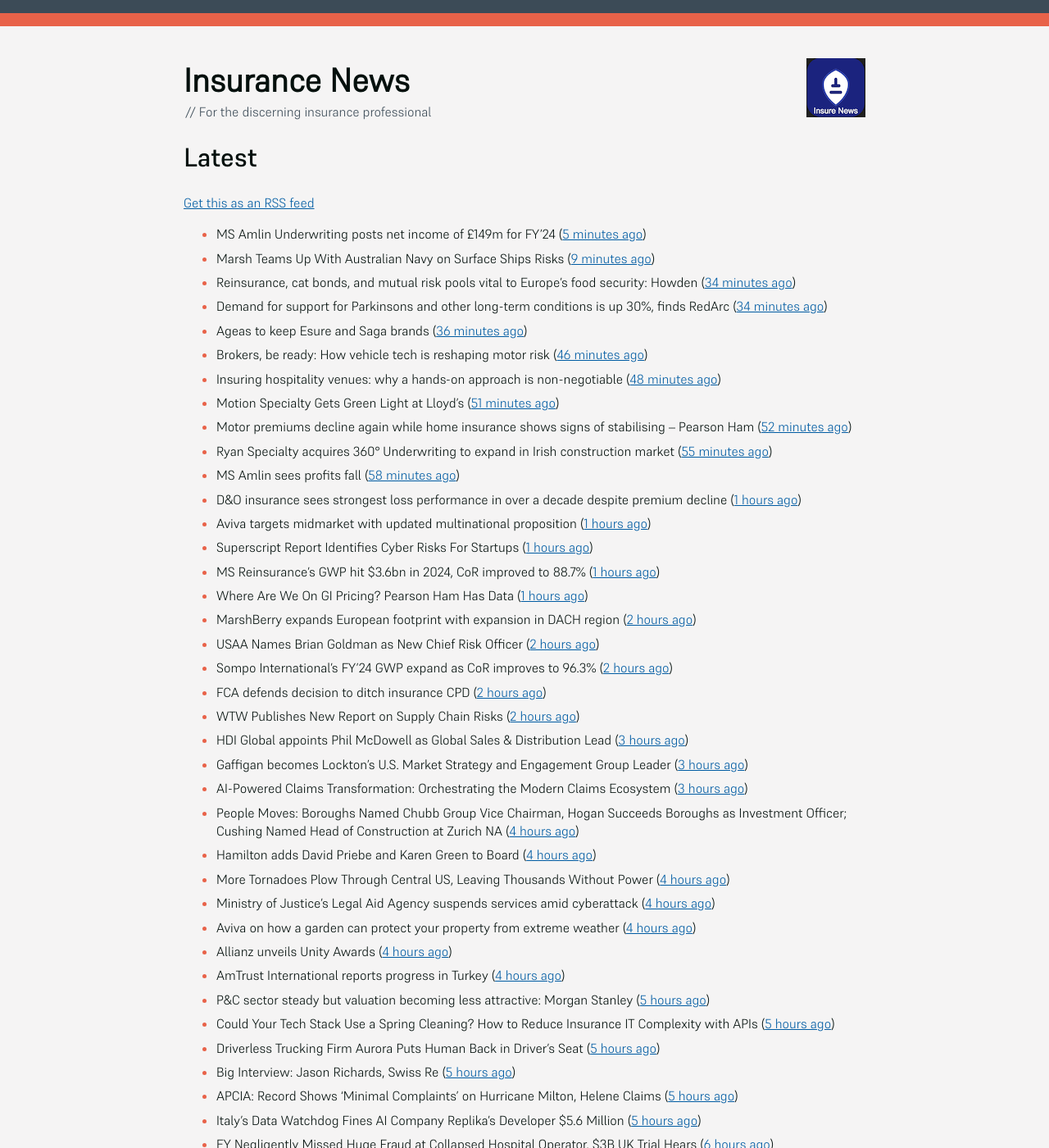
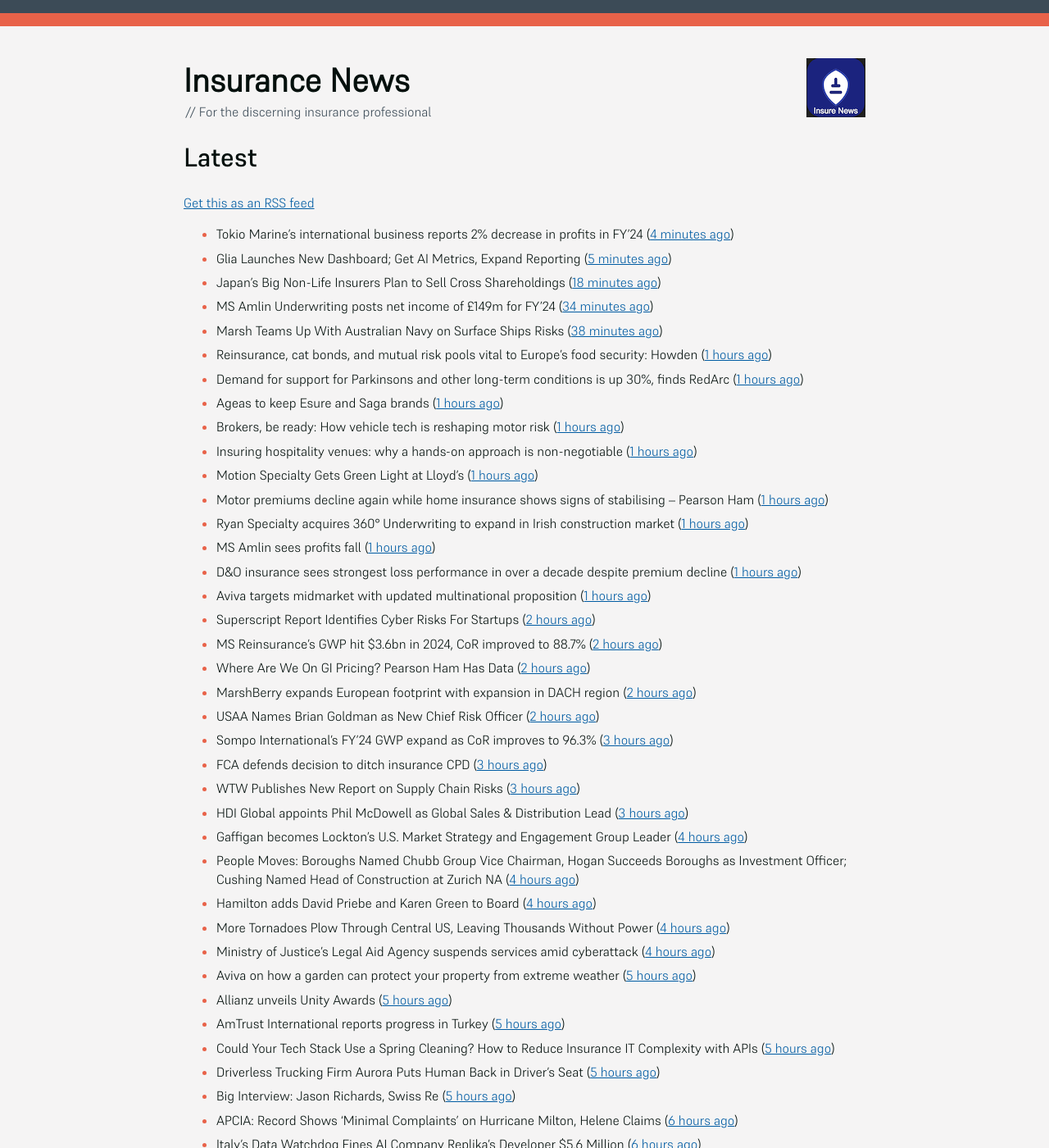
Before and after one commit to mat-0/feeds.thechels.uk, a Jekyll site: the page built from index.md, in a window 1280 px wide and 1400 px high. Shown: the whole window at 82% size. Built offline with Jekyll 4.4.1, drawn with Linux system fonts in a browser that asks for light colours; some of the changed text lies outside the part shown.

Commit message:
New Feed

```diff
--- a/index.md
+++ b/index.md
@@ -8,43 +8,44 @@ description: Latest Updates
 [Get this as an RSS feed](/feed.rss)
 
 <!-- news_marker starts -->
-- MS Amlin Underwriting posts net income of £149m for FY’24 ([5 minutes ago](https://www.reinsurancene.ws/ms-amlin-underwriting-posts-net-income-of-149m-for-fy24/))
-- Marsh Teams Up With Australian Navy on Surface Ships Risks ([9 minutes ago](https://insurance-edge.net/2025/05/20/marsh-teams-up-with-australian-navy-on-surface-ships-risks/))
-- Reinsurance, cat bonds, and mutual risk pools vital to Europe’s food security: Howden ([34 minutes ago](https://www.reinsurancene.ws/reinsurance-cat-bonds-and-mutual-risk-pools-vital-to-europes-food-security-howden/))
-- Demand for support for Parkinsons and other long-term conditions is up 30%, finds RedArc ([34 minutes ago](https://ifamagazine.com/demand-for-support-for-parkinsons-and-other-long-term-conditions-is-up-30-finds-redarc/))
-- Ageas to keep Esure and Saga brands ([36 minutes ago](https://www.postonline.co.uk/news/7957788/ageas-to-keep-esure-and-saga-brands))
-- Brokers, be ready: How vehicle tech is reshaping motor risk ([46 minutes ago](https://www.insurancebusinessmag.com/uk/news/auto-motor/brokers-be-ready-how-vehicle-tech-is-reshaping-motor-risk-536269.aspx))
-- Insuring hospitality venues: why a hands-on approach is non-negotiable ([48 minutes ago](https://www.insurancebusinessmag.com/uk/news/hospitality/insuring-hospitality-venues-why-a-handson-approach-is-nonnegotiable-536268.aspx))
-- Motion Specialty Gets Green Light at Lloyd’s ([51 minutes ago](https://insurance-edge.net/2025/05/20/motion-specialty-gets-green-light-at-lloyds/))
-- Motor premiums decline again while home insurance shows signs of stabilising – Pearson Ham ([52 minutes ago](https://www.insurancebusinessmag.com/uk/news/auto-motor/motor-premiums-decline-again-while-home-insurance-shows-signs-of-stabilising--pearson-ham-536267.aspx))
-- Ryan Specialty acquires 360° Underwriting to expand in Irish construction market ([55 minutes ago](https://www.insurancebusinessmag.com/uk/news/breaking-news/ryan-specialty-acquires-360-underwriting-to-expand-in-irish-construction-market-536266.aspx))
-- MS Amlin sees profits fall ([58 minutes ago](https://www.insurancebusinessmag.com/uk/news/breaking-news/ms-amlin-sees-profits-fall-536259.aspx))
+- Tokio Marine’s international business reports 2% decrease in profits in FY’24 ([4 minutes ago](https://www.reinsurancene.ws/tokio-marines-international-business-reports-2-decrease-in-profits-in-fy24/))
+- Glia Launches New Dashboard; Get AI Metrics, Expand Reporting ([5 minutes ago](https://insurance-edge.net/2025/05/20/glia-launches-new-dashboard-get-ai-metrics-expand-reporting/))
+- Japan’s Big Non-Life Insurers Plan to Sell Cross Shareholdings ([18 minutes ago](https://www.insurancejournal.com/news/international/2025/05/20/824468.htm))
+- MS Amlin Underwriting posts net income of £149m for FY’24 ([34 minutes ago](https://www.reinsurancene.ws/ms-amlin-underwriting-posts-net-income-of-149m-for-fy24/))
+- Marsh Teams Up With Australian Navy on Surface Ships Risks ([38 minutes ago](https://insurance-edge.net/2025/05/20/marsh-teams-up-with-australian-navy-on-surface-ships-risks/))
+- Reinsurance, cat bonds, and mutual risk pools vital to Europe’s food security: Howden ([1 hours ago](https://www.reinsurancene.ws/reinsurance-cat-bonds-and-mutual-risk-pools-vital-to-europes-food-security-howden/))
+- Demand for support for Parkinsons and other long-term conditions is up 30%, finds RedArc ([1 hours ago](https://ifamagazine.com/demand-for-support-for-parkinsons-and-other-long-term-conditions-is-up-30-finds-redarc/))
+- Ageas to keep Esure and Saga brands ([1 hours ago](https://www.postonline.co.uk/news/7957788/ageas-to-keep-esure-and-saga-brands))
+- Brokers, be ready: How vehicle tech is reshaping motor risk ([1 hours ago](https://www.insurancebusinessmag.com/uk/news/auto-motor/brokers-be-ready-how-vehicle-tech-is-reshaping-motor-risk-536269.aspx))
+- Insuring hospitality venues: why a hands-on approach is non-negotiable ([1 hours ago](https://www.insurancebusinessmag.com/uk/news/hospitality/insuring-hospitality-venues-why-a-handson-approach-is-nonnegotiable-536268.aspx))
+- Motion Specialty Gets Green Light at Lloyd’s ([1 hours ago](https://insurance-edge.net/2025/05/20/motion-specialty-gets-green-light-at-lloyds/))
+- Motor premiums decline again while home insurance shows signs of stabilising – Pearson Ham ([1 hours ago](https://www.insurancebusinessmag.com/uk/news/auto-motor/motor-premiums-decline-again-while-home-insurance-shows-signs-of-stabilising--pearson-ham-536267.aspx))
+- Ryan Specialty acquires 360° Underwriting to expand in Irish construction market ([1 hours ago](https://www.insurancebusinessmag.com/uk/news/breaking-news/ryan-specialty-acquires-360-underwriting-to-expand-in-irish-construction-market-536266.aspx))
+- MS Amlin sees profits fall ([1 hours ago](https://www.insurancebusinessmag.com/uk/news/breaking-news/ms-amlin-sees-profits-fall-536259.aspx))
 - D&O insurance sees strongest loss performance in over a decade despite premium decline ([1 hours ago](https://www.reinsurancene.ws/do-insurance-sees-strongest-loss-performance-in-over-a-decade-despite-premium-decline/))
 - Aviva targets midmarket with updated multinational proposition ([1 hours ago](https://www.postonline.co.uk/broker/7957787/aviva-targets-midmarket-with-updated-multinational-proposition))
-- Superscript Report Identifies Cyber Risks For Startups ([1 hours ago](https://insurance-edge.net/2025/05/20/superscript-report-identifies-cyber-risks-for-startups/))
-- MS Reinsurance’s GWP hit $3.6bn in 2024, CoR improved to 88.7% ([1 hours ago](https://www.reinsurancene.ws/ms-reinsurances-gwp-hit-3-6bn-in-2024-cor-improved-to-88-7/))
-- Where Are We On GI Pricing? Pearson Ham Has Data ([1 hours ago](https://insurance-edge.net/2025/05/20/where-are-we-on-gi-pricing-pearson-ham-has-data/))
+- Superscript Report Identifies Cyber Risks For Startups ([2 hours ago](https://insurance-edge.net/2025/05/20/superscript-report-identifies-cyber-risks-for-startups/))
+- MS Reinsurance’s GWP hit $3.6bn in 2024, CoR improved to 88.7% ([2 hours ago](https://www.reinsurancene.ws/ms-reinsurances-gwp-hit-3-6bn-in-2024-cor-improved-to-88-7/))
+- Where Are We On GI Pricing? Pearson Ham Has Data ([2 hours ago](https://insurance-edge.net/2025/05/20/where-are-we-on-gi-pricing-pearson-ham-has-data/))
 - MarshBerry expands European footprint with expansion in DACH region ([2 hours ago](https://www.reinsurancene.ws/marshberry-expands-european-footprint-with-expansion-in-dach-region/))
 - USAA Names Brian Goldman as New Chief Risk Officer ([2 hours ago](https://www.insurtechinsights.com/usaa-names-brian-goldman-as-new-chief-risk-officer/))
-- Sompo International’s FY’24 GWP expand as CoR improves to 96.3% ([2 hours ago](https://www.reinsurancene.ws/sompo-internationals-fy24-gwp-expand-as-cor-improves-to-96-3/))
-- FCA defends decision to ditch insurance CPD ([2 hours ago](https://www.postonline.co.uk/news/7957780/fca-defends-decision-to-ditch-insurance-cpd))
-- WTW Publishes New Report on Supply Chain Risks ([2 hours ago](https://insurance-edge.net/2025/05/20/wtw-publishes-new-report-on-supply-chain-risks/))
+- Sompo International’s FY’24 GWP expand as CoR improves to 96.3% ([3 hours ago](https://www.reinsurancene.ws/sompo-internationals-fy24-gwp-expand-as-cor-improves-to-96-3/))
+- FCA defends decision to ditch insurance CPD ([3 hours ago](https://www.postonline.co.uk/news/7957780/fca-defends-decision-to-ditch-insurance-cpd))
+- WTW Publishes New Report on Supply Chain Risks ([3 hours ago](https://insurance-edge.net/2025/05/20/wtw-publishes-new-report-on-supply-chain-risks/))
 - HDI Global appoints Phil McDowell as Global Sales & Distribution Lead ([3 hours ago](https://www.reinsurancene.ws/hdi-global-appoints-phil-mcdowell-as-global-sales-distribution-lead/))
-- Gaffigan becomes Lockton’s U.S. Market Strategy and Engagement Group Leader ([3 hours ago](https://www.reinsurancene.ws/gaffigan-becomes-locktons-u-s-market-strategy-and-engagement-group-leader/))
-- AI-Powered Claims Transformation: Orchestrating the Modern Claims Ecosystem ([3 hours ago](https://insurance-edge.net/2025/05/20/ai-powered-claims-transformation-orchestrating-the-modern-claims-ecosystem-2/))
+- Gaffigan becomes Lockton’s U.S. Market Strategy and Engagement Group Leader ([4 hours ago](https://www.reinsurancene.ws/gaffigan-becomes-locktons-u-s-market-strategy-and-engagement-group-leader/))
 - People Moves: Boroughs Named Chubb Group Vice Chairman, Hogan Succeeds Boroughs as Investment Officer; Cushing Named Head of Construction at Zurich NA ([4 hours ago](https://www.insurancejournal.com/news/national/2025/05/20/824390.htm))
 - Hamilton adds David Priebe and Karen Green to Board ([4 hours ago](https://www.reinsurancene.ws/hamilton-adds-david-priebe-and-karen-green-to-board/))
 - More Tornadoes Plow Through Central US, Leaving Thousands Without Power ([4 hours ago](https://www.insurancejournal.com/news/southeast/2025/05/20/824450.htm))
 - Ministry of Justice's Legal Aid Agency suspends services amid cyberattack ([4 hours ago](https://www.insurancebusinessmag.com/uk/news/cyber/ministry-of-justices-legal-aid-agency-suspends-services-amid-cyberattack-536241.aspx))
-- Aviva on how a garden can protect your property from extreme weather ([4 hours ago](https://www.insurancebusinessmag.com/uk/news/property-insurance/aviva-on-how-a-garden-can-protect-your-property-from-extreme-weather-536238.aspx))
-- Allianz unveils Unity Awards ([4 hours ago](https://www.insurancebusinessmag.com/uk/news/breaking-news/allianz-unveils-unity-awards-536237.aspx))
-- AmTrust International reports progress in Turkey ([4 hours ago](https://www.insurancebusinessmag.com/uk/news/breaking-news/amtrust-international-reports-progress-in-turkey-536236.aspx))
-- P&C sector steady but valuation becoming less attractive: Morgan Stanley ([5 hours ago](https://www.reinsurancene.ws/pc-sector-steady-but-valuation-becoming-less-attractive-morgan-stanley/))
+- Aviva on how a garden can protect your property from extreme weather ([5 hours ago](https://www.insurancebusinessmag.com/uk/news/property-insurance/aviva-on-how-a-garden-can-protect-your-property-from-extreme-weather-536238.aspx))
+- Allianz unveils Unity Awards ([5 hours ago](https://www.insurancebusinessmag.com/uk/news/breaking-news/allianz-unveils-unity-awards-536237.aspx))
+- AmTrust International reports progress in Turkey ([5 hours ago](https://www.insurancebusinessmag.com/uk/news/breaking-news/amtrust-international-reports-progress-in-turkey-536236.aspx))
 - Could Your Tech Stack Use a Spring Cleaning? How to Reduce Insurance IT Complexity with APIs ([5 hours ago](https://www.insurancejournal.com/blogs/agentsync/2025/05/20/822951.htm))
 - Driverless Trucking Firm Aurora Puts Human Back in Driver’s Seat ([5 hours ago](https://www.insurancejournal.com/news/southcentral/2025/05/20/824443.htm))
 - Big Interview: Jason Richards, Swiss Re ([5 hours ago](https://www.postonline.co.uk/reinsurance/7957541/big-interview-jason-richards-swiss-re))
-- APCIA: Record Shows ‘Minimal Complaints’ on Hurricane Milton, Helene Claims ([5 hours ago](https://www.insurancejournal.com/news/national/2025/05/20/824364.htm))
-- Italy’s Data Watchdog Fines AI Company Replika’s Developer $5.6 Million ([5 hours ago](https://www.insurancejournal.com/news/international/2025/05/20/824403.htm))
+- APCIA: Record Shows ‘Minimal Complaints’ on Hurricane Milton, Helene Claims ([6 hours ago](https://www.insurancejournal.com/news/national/2025/05/20/824364.htm))
+- Italy’s Data Watchdog Fines AI Company Replika’s Developer $5.6 Million ([6 hours ago](https://www.insurancejournal.com/news/international/2025/05/20/824403.htm))
 - EY Negligently Missed Huge Fraud at Collapsed Hospital Operator, $3B UK Trial Hears ([6 hours ago](https://www.insurancejournal.com/news/international/2025/05/20/824369.htm))
 - EU Will Propose to G7 Nations a Reduction in Sanctions Price Cap for Russian Oil ([6 hours ago](https://www.insurancejournal.com/news/international/2025/05/20/824398.htm))
 - Motion Specialty Launches Lloyd’s MGU, Founded by Former Hiscox Executives ([6 hours ago](https://www.insurancejournal.com/news/international/2025/05/20/824409.htm))
@@ -56,22 +57,21 @@ description: Latest Updates
 - A new era for justice in Northern Ireland? ([6 hours ago](https://www.postonline.co.uk/claims/7957782/a-new-era-for-justice-in-northern-ireland))
 - Train Strikes Family on Ohio Railroad Bridge, Killing 3 ([6 hours ago](https://www.insurancejournal.com/news/midwest/2025/05/20/824453.htm))
 - Federal Jury Awards $405K Verdict Against Florida Senior Living Facility ([6 hours ago](https://www.insurancejournal.com/news/southeast/2025/05/20/824447.htm))
-- Staged Auto Accidents: A Costly and Dangerous Threat for Fleets ([6 hours ago](https://www.insurancejournal.com/blogs/iat/2025/05/20/822221.htm))
-- AI data management crucial for insurers' compliance ([14 hours ago](https://www.dig-in.com/news/ai-data-management-crucial-for-insurers-compliance))
+- Staged Auto Accidents: A Costly and Dangerous Threat for Fleets ([7 hours ago](https://www.insurancejournal.com/blogs/iat/2025/05/20/822221.htm))
+- AI data management crucial for insurers' compliance ([15 hours ago](https://www.dig-in.com/news/ai-data-management-crucial-for-insurers-compliance))
 - Strategies for navigating regulatory changes in a digital landscape ([15 hours ago](https://www.dig-in.com/opinion/strategies-for-navigating-federal-and-state-regulations))
-- California Commissioner Launches Smoke Claims & Remediation Task Force ([16 hours ago](https://www.insurancejournal.com/news/west/2025/05/19/824395.htm))
+- California Commissioner Launches Smoke Claims & Remediation Task Force ([17 hours ago](https://www.insurancejournal.com/news/west/2025/05/19/824395.htm))
 - Turbulent Waters May Have Been Factor in Mexican Ship’s Crash Into Brooklyn Bridge ([17 hours ago](https://www.insurancejournal.com/news/east/2025/05/19/824334.htm))
-- Despite Backlash From Trump, DEI Hasn’t Disappeared at US Companies ([18 hours ago](https://www.insurancejournal.com/news/national/2025/05/19/824379.htm))
-- Fire Destroys Mansion on a Former Louisiana Sugar Plantation ([18 hours ago](https://www.insurancejournal.com/news/southcentral/2025/05/19/824378.htm))
+- Despite Backlash From Trump, DEI Hasn’t Disappeared at US Companies ([19 hours ago](https://www.insurancejournal.com/news/national/2025/05/19/824379.htm))
+- Fire Destroys Mansion on a Former Louisiana Sugar Plantation ([19 hours ago](https://www.insurancejournal.com/news/southcentral/2025/05/19/824378.htm))
 - Zurich targeting 30% SME growth in 2025 ([20 hours ago](https://www.postonline.co.uk/news/7957779/zurich-targeting-30-sme-growth-in-2025))
 - Aviva Partners with CyberCube to Enhance Cyber Threat Detection and Exposure Management ([20 hours ago](https://www.insurtechinsights.com/aviva-partners-with-cybercube-to-enhance-cyber-threat-detection-and-exposure-management/))
 - M&S’ Slow Recovery From Cyberattack Puts it at Risk of Lasting Damage ([20 hours ago](https://www.insurancejournal.com/news/international/2025/05/19/824356.htm))
 - UK Legal Aid Hack Includes ‘Significant Amount’ of Personal Data ([21 hours ago](https://www.insurancejournal.com/news/international/2025/05/19/824353.htm))
-- How Aviva is redefining mid-market support ([21 hours ago](https://www.insurancebusinessmag.com/uk/news/breaking-news/how-aviva-is-redefining-midmarket-support-535375.aspx))
-- People Moves: Castillo to Head Protecdiv’s Construction; Snyder Joins Mass. Workers’ Comp Council ([21 hours ago](https://www.insurancejournal.com/news/east/2025/05/19/823716.htm))
-- Q1 Shows ‘Clear’ Signs of Commercial P/C Softening, Says CIAB ([21 hours ago](https://www.insurancejournal.com/news/national/2025/05/19/824328.htm))
+- How Aviva is redefining mid-market support ([22 hours ago](https://www.insurancebusinessmag.com/uk/news/breaking-news/how-aviva-is-redefining-midmarket-support-535375.aspx))
+- People Moves: Castillo to Head Protecdiv’s Construction; Snyder Joins Mass. Workers’ Comp Council ([22 hours ago](https://www.insurancejournal.com/news/east/2025/05/19/823716.htm))
 - TELUS Health Acquires Workplace Options in $500 Million Deal, Accelerates Global Wellbeing Ambitions with GTCR Investment ([22 hours ago](https://www.insurtechinsights.com/telus-health-acquires-workplace-options-in-500-million-deal-accelerates-global-wellbeing-ambitions-with-gtcr-investment/))
-- Industry reaction to the Law Comission’s will reform report ([23 hours ago](https://ifamagazine.com/industry-reaction-to-the-law-comissions-will-reform-report/))
+- Industry reaction to the Law Comission’s will reform report ([1 days ago](https://ifamagazine.com/industry-reaction-to-the-law-comissions-will-reform-report/))
 - How can brokers ensure responsible AI usage in insurance operations? ([1 days ago](https://www.insurancebusinessmag.com/uk/news/technology/how-can-brokers-ensure-responsible-ai-usage-in-insurance-operations-536137.aspx))
 - Allstate Becomes Corporate Partner of Chicago Quantum Exchange to Advance Quantum Computing in Insurance ([1 days ago](https://www.insurtechinsights.com/allstate-becomes-corporate-partner-of-chicago-quantum-exchange-to-advance-quantum-computing-in-insurance/))
 - Why sustainable repairs and net zero goals are critical for brokers ([1 days ago](https://www.insurancebusinessmag.com/uk/news/environmental/why-sustainable-repairs-and-net-zero-goals-are-critical-for-brokers-536136.aspx))
@@ -121,7 +121,7 @@ description: Latest Updates
 - Q&A: Andy Hutchinson, Turvi ([5 days ago](https://www.postonline.co.uk/technology/7957394/qa-andy-hutchinson-turvi))
 - Why blaming hybrid working for productivity problems is too easy ([5 days ago](https://www.postonline.co.uk/people/7957728/why-blaming-hybrid-working-for-productivity-problems-is-too-easy))
 - Neutrinos Secures Major AI Underwriting Transformation Deal with Fortune 500 Life Insurer ([5 days ago](https://www.insurtechinsights.com/neutrinos-secures-major-ai-underwriting-transformation-deal-with-fortune-500-life-insurer/))
-- Rosemount Financial Solutions (IFA) announces 4C Platform partnership to support private medical insurance advice ([5 days ago](https://ifamagazine.com/rosemount-financial-solutions-ifa-announces-4c-platform-partnership-to-support-private-medical-insurance-advice/))
+- Rosemount Financial Solutions (IFA) announces 4C Platform partnership to support private medical insurance advice ([6 days ago](https://ifamagazine.com/rosemount-financial-solutions-ifa-announces-4c-platform-partnership-to-support-private-medical-insurance-advice/))
 - Seventy-two per cent of new absentees under group income protection policies returned to work during 2024 ([7 days ago](https://ifamagazine.com/seventy-two-per-cent-of-new-absentees-under-group-income-protection-policies-returned-to-work-during-2024/))
 - OneFamily celebrates fifty years of inspiring better futures ([8 days ago](https://ifamagazine.com/onefamily-celebrates-fifty-years-of-inspiring-better-futures/))
 - Vitality research reveals gaps in employee awareness of sick leave policies and the role insurers play ([8 days ago](https://ifamagazine.com/vitality-research-reveals-gaps-in-employee-awareness-of-sick-leave-policies-and-the-role-insurers-play/))
```
Also changed, not shown: other parts of index.md (+1 -1 lines).
